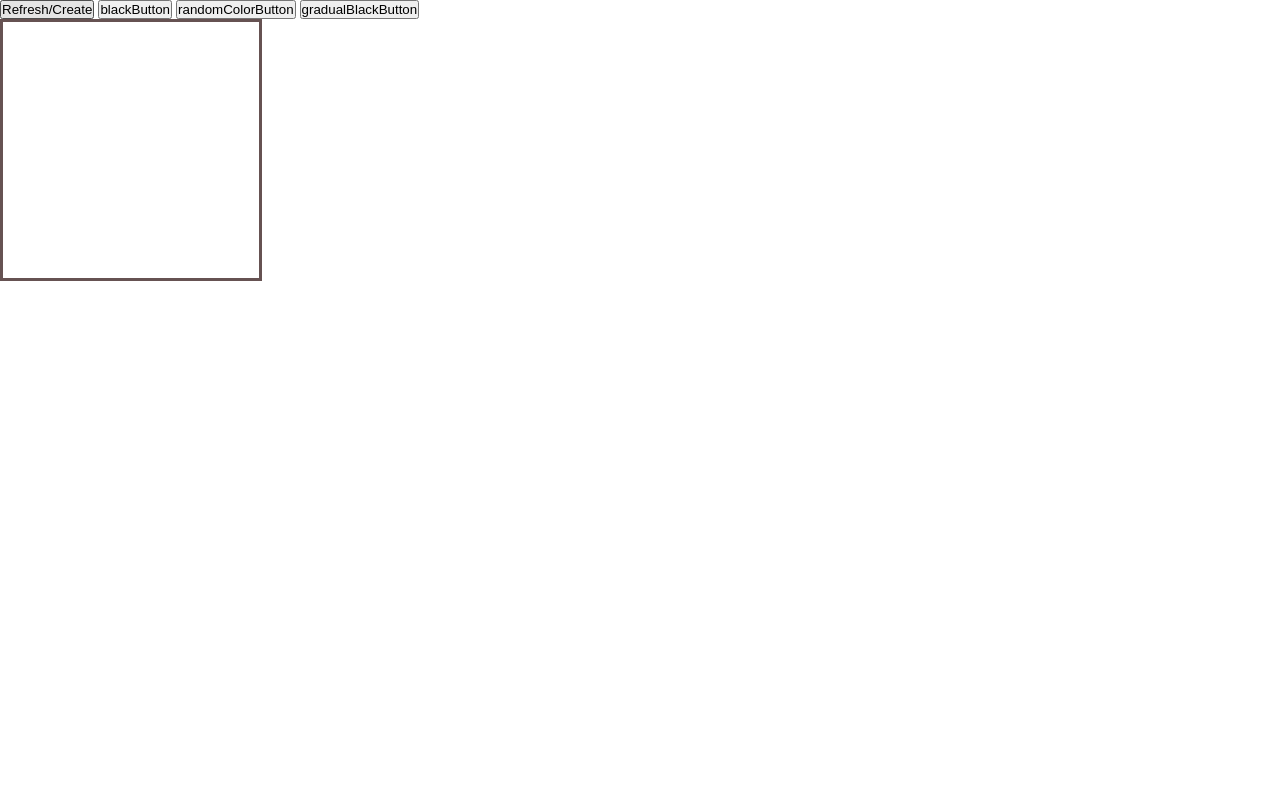
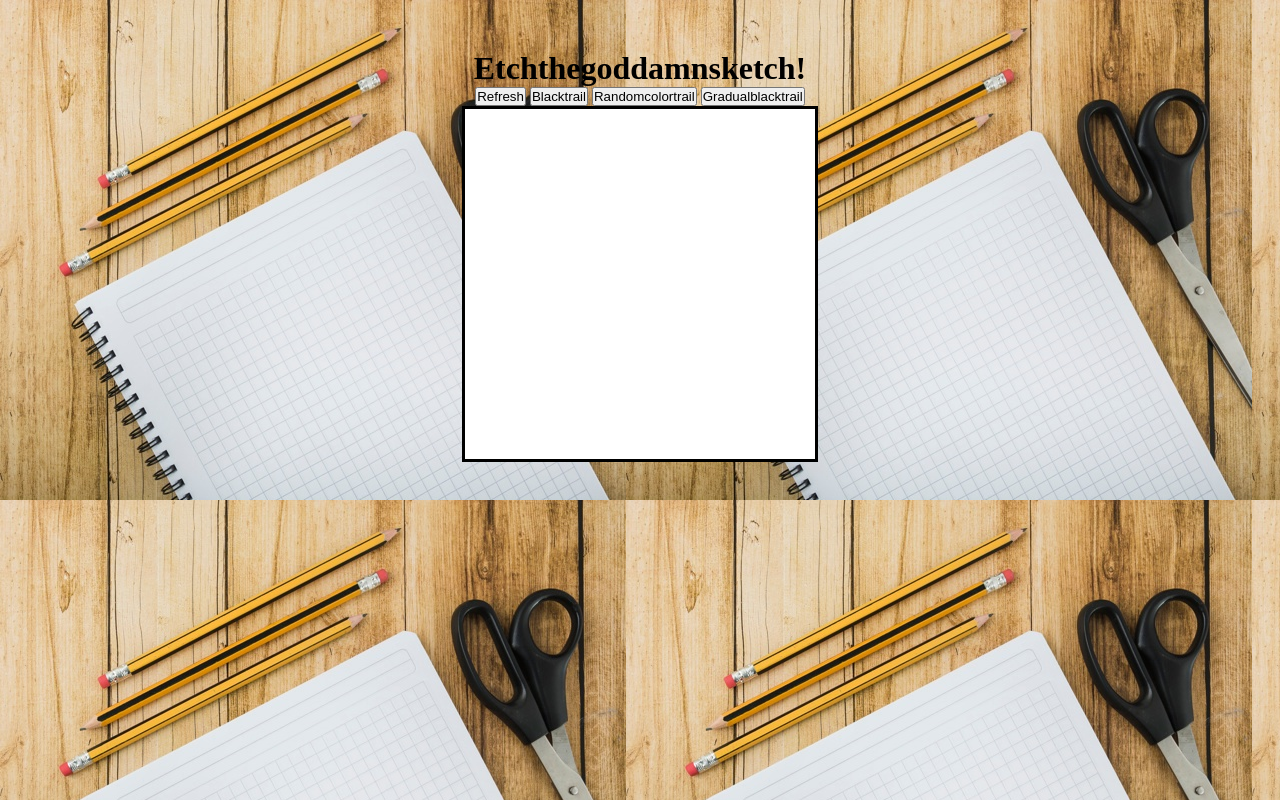
Before and after one commit to DenisImamovicc/Etchasketch, a plain HTML site: page index.html in a window 1280 px wide. Drawn offline with Linux system fonts and the light colour scheme; files whose address does not match are found by name.

Commit message:
Done with the assignemnt and all its optinal challenge,cleaned the code and added some css style to the page.

```diff
--- a/index.css
+++ b/index.css
@@ -1,19 +1,50 @@
-
 
 * {
     margin: 0px;
     padding: 0px;
 }
+body {
+    background: url(file:///home/denis/the_odin_project/Etchasketch/overhead-view-notepad-scissors-pencils-wooden-plank_23-2147875648.jpg)lightblue;
+
+}
+
+div.buttonsAndContainer {
+    display: grid;
+    text-align: center;
+    align-self: center;
+    justify-content: center;
+    position: relative;
+
+    top: 50px;
 
 
+}
+
+div.refreshButtonDiv {
+    display: block;
+    position: relative;
+
+    font-size: ;
+
+
+}
+
 div.container {
-    height: 256px;
-    width: 256px;
+    height: 350px;
+    width: 350px;
 
     border: solid;
-    float: left;
+    display: block;
+    position: relative;
 
-    border-color: rgb(102, 82, 82);
+    background-color: white;
+
+
+
+
+
+
+    border-color: black;
 }
 
 
@@ -23,7 +54,8 @@ div.square {
     border-color: rgb(102, 82, 82);
     background-color: white;
 
-    display: block;
+
+
 }
 
 div.squareColored {
@@ -31,4 +63,5 @@ div.squareColored {
     border-color: rgb(102, 82, 82);
     background-color: black;
 
+
 }
--- a/index.html
+++ b/index.html
@@ -8,14 +8,18 @@
     </head>
 
     <body>
-        <div class="refreshButtonDiv">
-            <button class="refreshButton" >Refresh/Create</button>
-            <button class="blackButton" >blackButton</button>
-            <button class="randomColorButton" >randomColorButton</button>
-            <button class="gradualBlackButton" >gradualBlackButton</button>
 
+        <div class="buttonsAndContainer">
+            <h1>Etchthegoddamnsketch!</h1>
+            <div class="refreshButtonDiv">
+                <button class="refreshButton" >Refresh</button>
+                <button class="blackButton" >Blacktrail</button>
+                <button class="randomColorButton" >Randomcolortrail</button>
+                <button class="gradualBlackButton" >Gradualblacktrail</button>
+
+            </div>
+            <div class="container"></div>
         </div>
-        <div class="container"></div>
 
     </body>
 
--- a/index.js
+++ b/index.js
@@ -1,18 +1,13 @@
 const container = document.querySelector('.container');
-
 const square = document.createElement('div');
 square.classList.add('square');
-
-
 
     //Clears out the Trailmode choice and the squares in the container.
     const Refresh = document.querySelector('.refreshButton');
     Refresh.addEventListener("click",function() {
         location.reload();
 
-
     });
-
 
         let clickCount=0;
         let blackButton =document.querySelector(".blackButton");
@@ -29,7 +24,6 @@ square.classList.add('square');
             if(clickCount==1){
                 let userSquareAmount=prompt("How many squares per side you want?" )**2;
                 console.log(userSquareAmount)
-
 
                     if(isNaN(userSquareAmount) || userSquareAmount==0){
 
@@ -56,10 +50,7 @@ square.classList.add('square');
                 alert("Need to refresh")
             }
 
-
-
         });
-
 
         let randomColorButton =document.querySelector(".randomColorButton");
         randomColorButton.addEventListener("click",function() {
@@ -70,14 +61,12 @@ square.classList.add('square');
                 let userSquareAmount=prompt("How many squares per side you want?" )**2;
                 console.log(userSquareAmount)
 
-
                     if(isNaN(userSquareAmount) || userSquareAmount==0){
 
                         console.log(userSquareAmount)
                         alert(userSquareAmount+" "+"is not an acceptable input.Please try again.")
                         console.log("if")
                         clickCount=0;
-
 
                     }
                     else{
@@ -107,14 +96,12 @@ square.classList.add('square');
                 let userSquareAmount=prompt("How many squares per side you want?" )**2;
                 console.log(userSquareAmount)
 
-
                     if(isNaN(userSquareAmount) || userSquareAmount==0){
 
                         console.log(userSquareAmount)
                         alert(userSquareAmount+" "+"is not an acceptable input.Please try again.")
                         console.log("if")
                         clickCount=0;
-
 
                     }
                     else{
@@ -136,11 +123,6 @@ square.classList.add('square');
 
         });
 
-
-
-
-
-
         //Produces a certain amount of squares in the container
         //dependent on the usersquareamount.
     function massSquareProduction(userSquareAmount,blackButton,randomColorButton,gradualBlackButton,removeClutter) {
@@ -148,23 +130,13 @@ square.classList.add('square');
                 let container = document.querySelector('.container');
                 let square = document.createElement('div');
 
-
-
-
-
-
-
-
                 square.classList.add('square');
                 container.appendChild(square);
 
                 trailModeSelector(blackButton,randomColorButton,square,gradualBlackButton,removeClutter);
                 mathSquareWidth(userSquareAmount,square);
 
-
-
         }
-
 
     }
     //Allows the user to only select one out of three trailmodes.
@@ -173,12 +145,8 @@ square.classList.add('square');
         if(blackButton==true && randomColorButton==false && gradualBlackButton==false){
             square.addEventListener("mouseenter",function(){
 
-
-
                 square.classList.add("squareColored");
                 square.classList.remove("square");
-
-
 
             });
             console.log("");
@@ -201,8 +169,6 @@ square.classList.add('square');
 
                 square.classList.add("squareColored");
                 square.classList.remove("square");
-
-
             });
             console.log("");
         }
@@ -210,8 +176,6 @@ square.classList.add('square');
 
             square.addEventListener("mouseenter",function(){
                 sketchySketch(square);
-
-
             });
         }
                         //Function to add 10% more black each mouseover
@@ -221,8 +185,6 @@ square.classList.add('square');
                             square.style.backgroundColor = '#000';
                             square.style.transition = 'background-color 0.25s';
 
-
-
             console.log("");
         }
 
@@ -231,10 +193,7 @@ square.classList.add('square');
     //Calculates how long the individual sides of the square is going to be
     //and putting the result in the squares width and height
     function mathSquareWidth(userSquareAmount,square) {
-        let squareSize= (256/userSquareAmount)* Math.sqrt(userSquareAmount);
+        let squareSize= (350/userSquareAmount)* Math.sqrt(userSquareAmount);
         square.style.width=squareSize;
         square.style.height=squareSize;
-
-
-
     }
```
Also changed, not shown: overhead-view-notepad-scissors-pencils-wooden-plank_23-2147875648.jpg (added).
